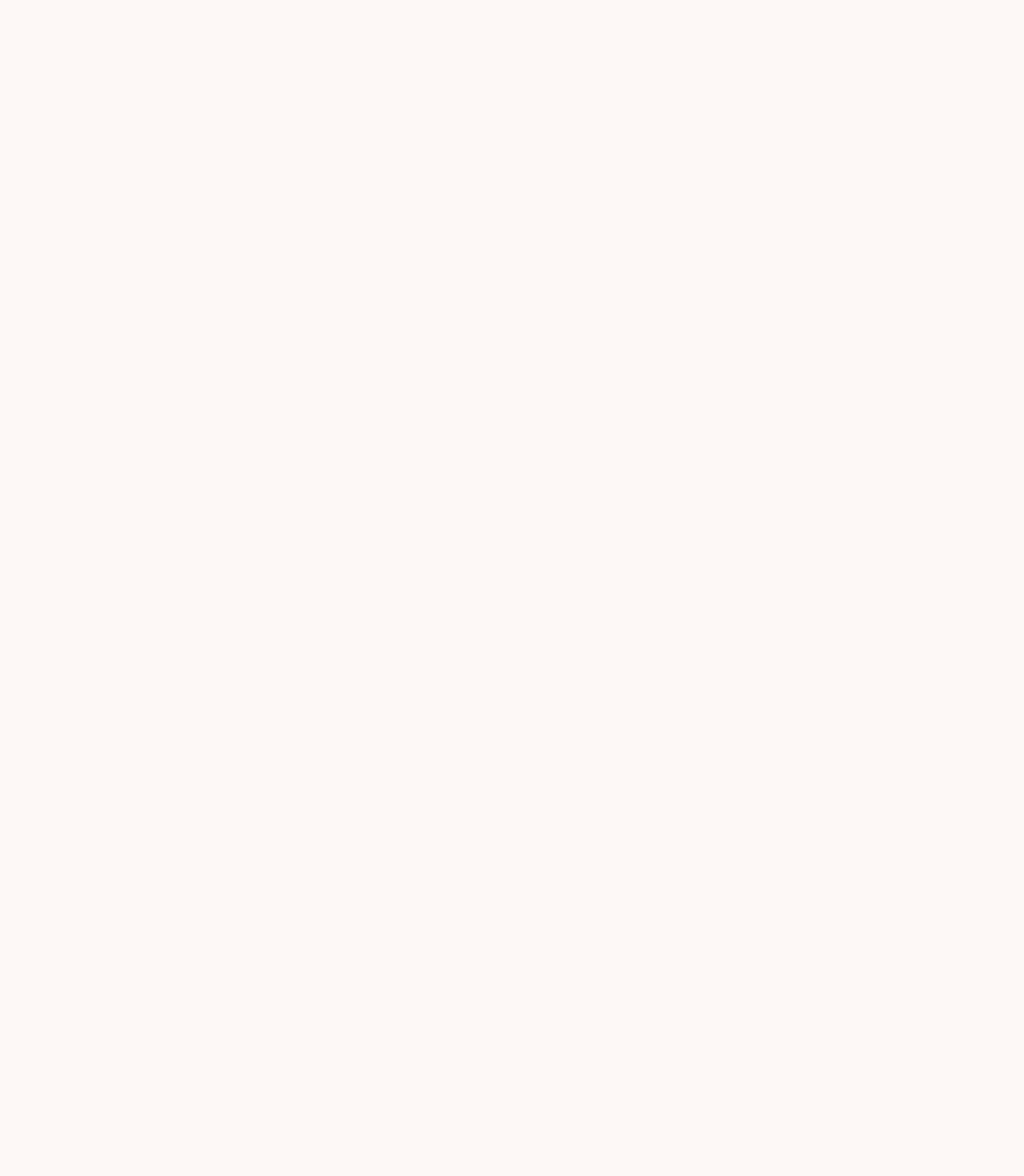
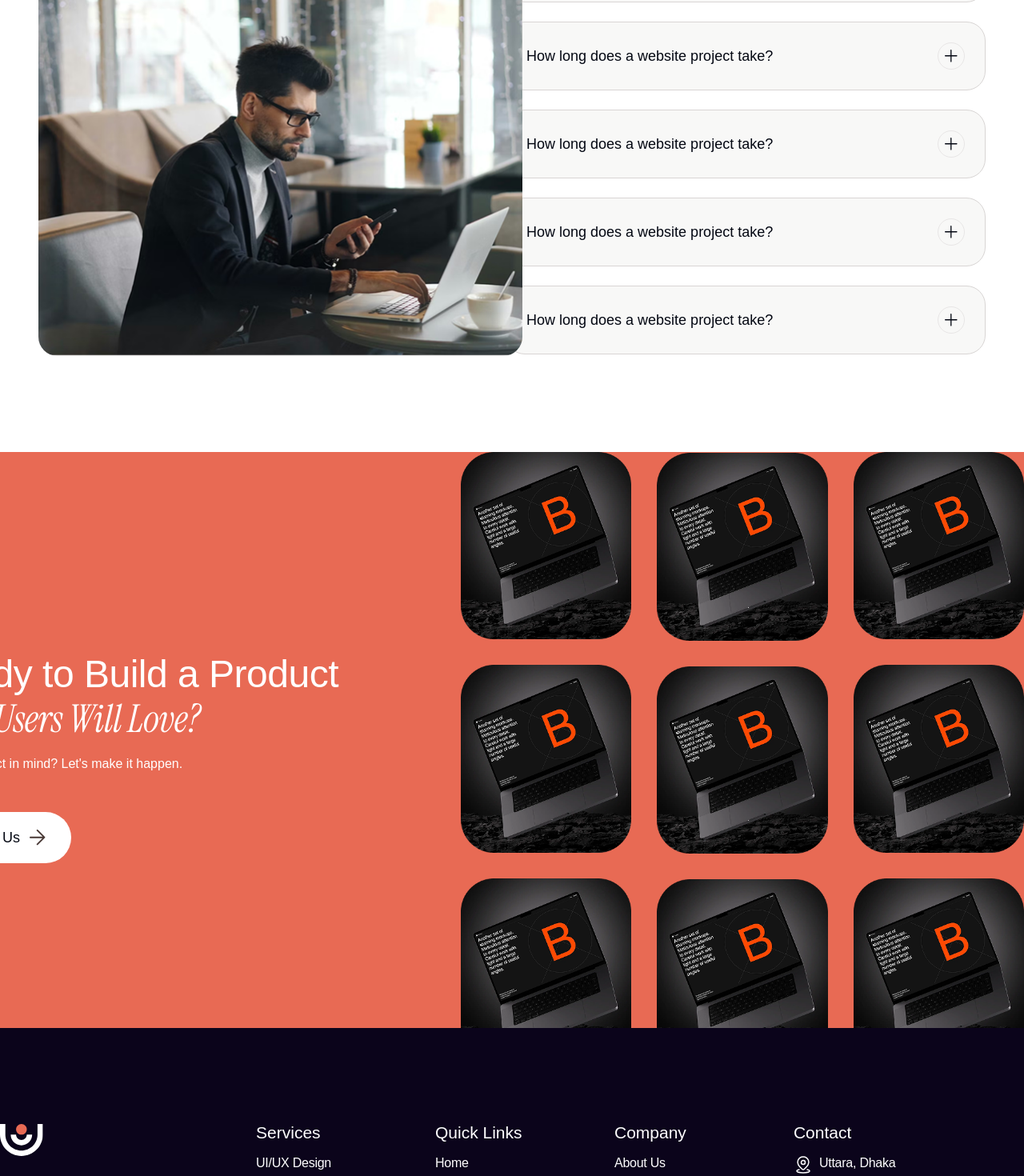
Before and after one commit to SparkStudio-Ltd/userlify, a Next.js app: page /contact in a window 1280 px wide. Shown: the part 1800-3270 px from the top of the page at 80% size. Before the commit the page ends 1281 px from the top, so only its background shows below. Built offline with nearby package versions, Linux system fonts and the light colour scheme; a web font is replaced by a local one.

Commit message:
feat: Add FAQ and CTA sections, and include Footer in Contact page

```diff
--- a/src/app/contact/page.tsx
+++ b/src/app/contact/page.tsx
@@ -1,10 +1,11 @@
 'use client';
 
-import { Header } from '@/components/layout';
+import { Footer, Header } from '@/components/layout';
 import Image from 'next/image';
 import { useEffect, useRef, useState } from 'react';
 import { FaArrowRight } from 'react-icons/fa';
 import gsap from 'gsap';
+import { CTASection, FAQSection } from '@/components/sections';
 
 const serviceTypes = [
     'UI/UX Design',
@@ -414,6 +415,9 @@ export default function ContactPage() {
                     </div>
                 </div>
             </main>
+            <FAQSection/>
+            <CTASection/>
+            <Footer/>
         </>
     );
 }
```
